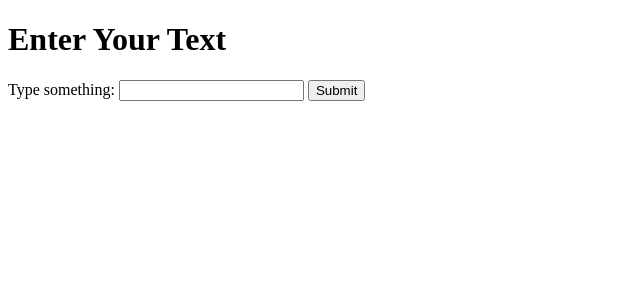
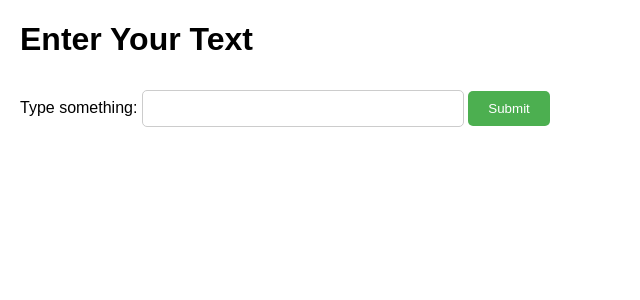
Before and after one commit to smartmangoai/TripGenie, a Flask app: page /ask in a window 1280 px wide. Shown: the top 300 px of the page, without its empty margins (0-640 px from the left). Run offline with Flask 3, Linux system fonts and the light colour scheme.

Commit message:
change style

```diff
--- a/templates/ask.html
+++ b/templates/ask.html
@@ -4,6 +4,42 @@
     <meta charset="UTF-8">
     <meta name="viewport" content="width=device-width, initial-scale=1.0">
     <title>Flask Form</title>
+    <style>
+        body {
+            font-family: Arial, sans-serif;
+            margin: 20px;
+        }
+
+        form {
+            margin-top: 20px;
+        }
+
+        label {
+            font-size: 16px;
+        }
+
+        input[type="text"] {
+            padding: 10px;
+            margin: 10px 0;
+            width: 100%;
+            max-width: 300px;
+            border-radius: 5px;
+            border: 1px solid #ccc;
+        }
+
+        button {
+            padding: 10px 20px;
+            background-color: #4CAF50;
+            color: white;
+            border: none;
+            border-radius: 5px;
+            cursor: pointer;
+        }
+
+        button:hover {
+            background-color: #45a049;
+        }
+    </style>
 </head>
 <body>
     <h1>Enter Your Text</h1>
```
